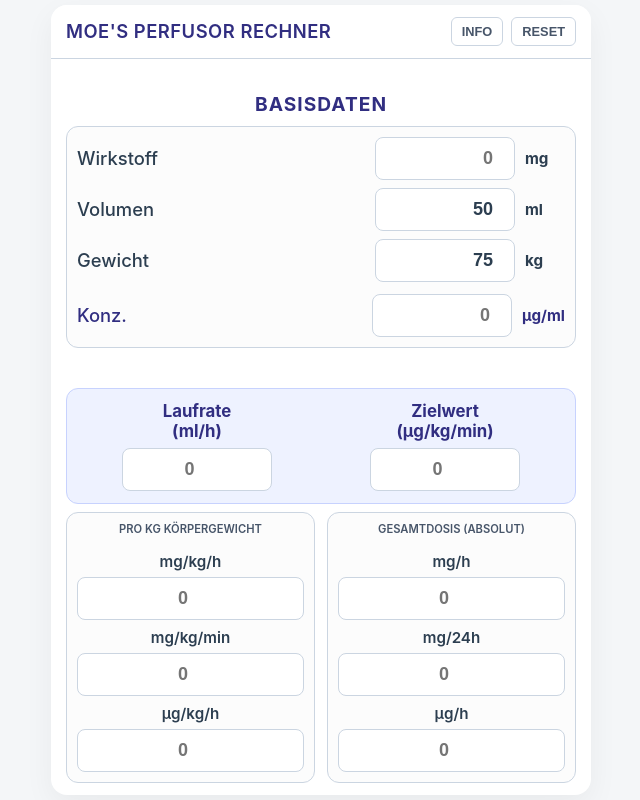
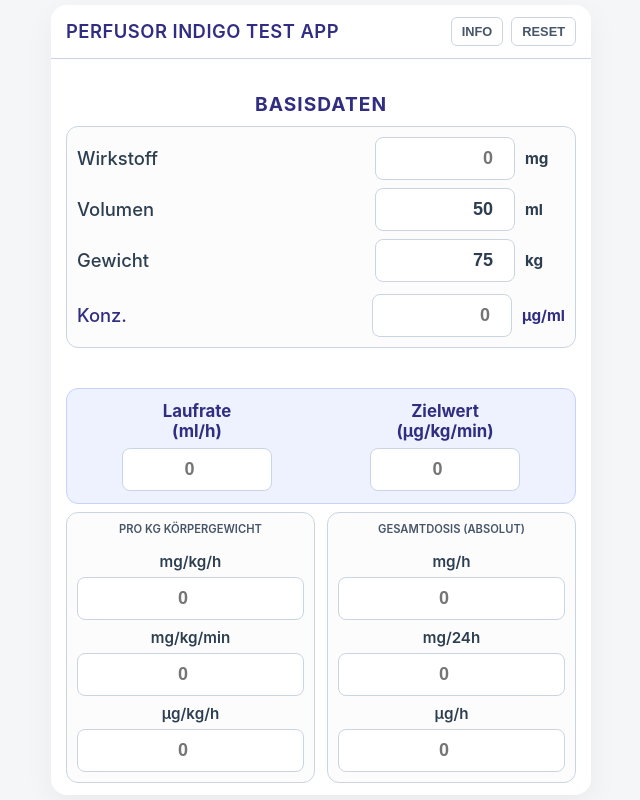
Before and after one commit to Moe1701/perfusor-rechner, a React (Vite) app: page / in a window 1280 px wide. Shown: the whole page, without its empty margins (319-959 px from the left). Built offline with nearby package versions, Linux system fonts and the light colour scheme.

Commit message:
chore: dev app in Perfusor Indigo Test App umbenannt und dokumentation aktualisiert

```diff
--- a/src/App.jsx
+++ b/src/App.jsx
@@ -107,7 +107,7 @@ export default function App() {
                         onClick={handleTitleClick}
                         style={{ cursor: 'pointer', userSelect: 'none', touchAction: 'manipulation' }}
                     >
-                        Moe's Perfusor Rechner
+                        Perfusor Indigo Test App
                     </h1>
 
                     <div className="header-buttons">
```
Also changed, not shown: Master Prompt.txt, 1 other file (tests, documents, lock files or other folders).
